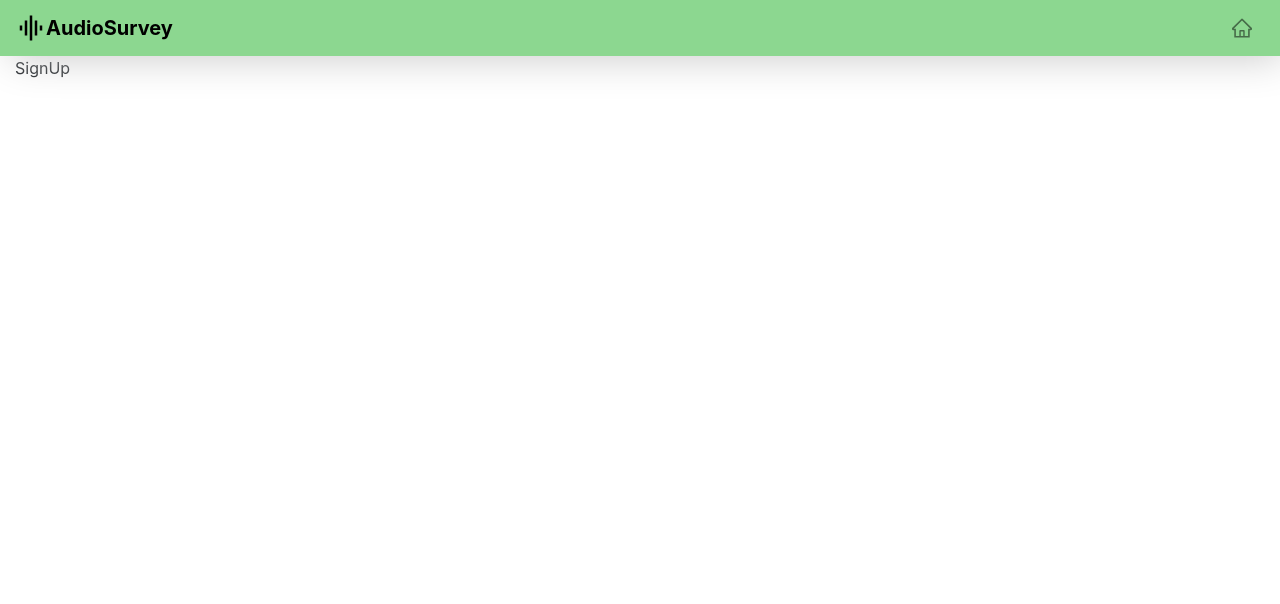
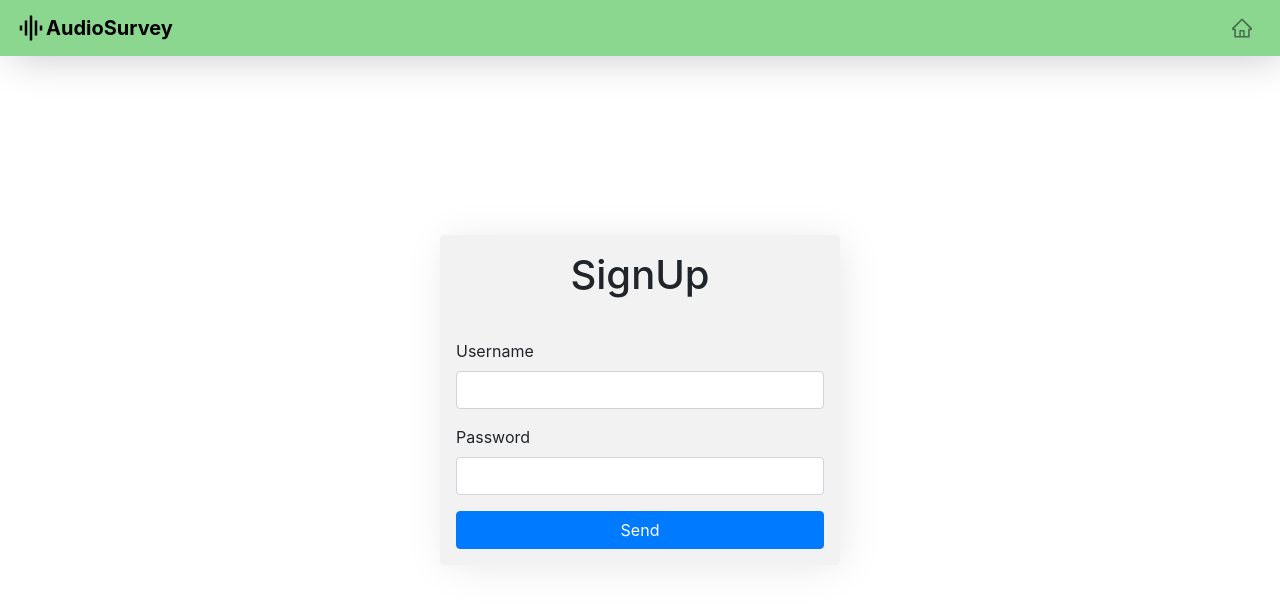
Before and after one commit to daixpham/AudioSurvey, a React (Create React App) app in the folder frontend/audio-survey/: page /signup in a window 1280 px wide. Shown: the top 604 px of the page. Built offline with nearby package versions, Linux system fonts and the light colour scheme.

Commit message:
SignUp added

```diff
--- a/frontend/audio-survey/package.json
+++ b/frontend/audio-survey/package.json
@@ -7,6 +7,7 @@
     "@testing-library/react": "^9.3.2",
     "@testing-library/user-event": "^7.1.2",
     "antd": "^4.1.5",
+    "axios": "^0.19.2",
     "bootstrap": "^4.4.1",
     "react": "^16.13.1",
     "react-dom": "^16.13.1",
--- a/frontend/audio-survey/src/components/Body.js
+++ b/frontend/audio-survey/src/components/Body.js
@@ -25,10 +25,6 @@ function Body() {
   );
 }
 
-function PrivateRoute({children, ...rest}){
-  return(
-    <Route/>
-  );
-}
+
 
 export default Body;
--- a/frontend/audio-survey/src/components/Dashboard.js
+++ b/frontend/audio-survey/src/components/Dashboard.js
@@ -19,8 +19,6 @@ export const Dashboard = () => {
       }
 
     return function cleanup(){
-        console.log("YOO");
-
         setFetch(false)
     }
   }, [userData]);
--- a/frontend/audio-survey/src/components/Login.js
+++ b/frontend/audio-survey/src/components/Login.js
@@ -26,7 +26,7 @@ export default function Login() {
     loginData.password = data.get("password");
     console.log(JSON.stringify(loginData));
     //fetch data
-    let loginResponse = await fetch("https://localhost:5001/api/users");
+    let loginResponse =  await fetch("https://localhost:5001/api/users");
     users = await loginResponse.json();
 
     userID = getLoginResult(loginData);
--- a/frontend/audio-survey/src/components/SignUp.js
+++ b/frontend/audio-survey/src/components/SignUp.js
@@ -1,11 +1,95 @@
-import React from "react";
+import React, { useState, Component } from "react";
+import {
+  BrowserRouter as Router,
+  Route,
+  Link,
+  useHistory,
+} from "react-router-dom";
+import axios from "axios";
 
-function SignUp(){
-    return(
-        <div>
-            SignUp
-        </div>
-    );
+export default function SignUp() {
+  let users = null;
+  let userID = null;
+  const [alert, setAlert] = useState(false);
+  let routeHistory = useHistory();
+  // call when Send button pressed
+  async function handleSubmit(event) {
+    event.preventDefault();
+
+    let signUpData = {
+      username: "",
+      password: "",
+    };
+
+    //Get form data
+    const data = new FormData(event.target);
+    signUpData.username = data.get("username");
+    signUpData.password = data.get("password");
+
+    console.log(signUpData);
+
+    axios
+      .post("https://localhost:5001/api/users", { signUpData })
+      .then((res) => {
+        console.log(res);
+        console.log(res.data);
+      })
+      .catch((err) => {
+        console.log(err);
+      });
+    //fetch data
+    // fetch("https://localhost:5001/api/users", {
+    //   method: "POST",
+    //   headers: {
+    //     'Accept': "*/*",
+    //     "Content-Type": "application/x-www-form-urlencoded",
+    //   },
+    //   body: JSON.stringify(signUpData),
+    // })
+    //   .then((response) => response.json)
+    //   .catch((error) => console.log("Unable to add User", error));
+
+    console.log(users);
+  }
+
+  return (
+    <div className="container">
+      <div className="vertical-center card rounded-top">
+        <h1 className="p-3 text-center">SignUp</h1>
+
+        {alert ? <AlertDiv text="Username or Password is incorrect !" /> : null}
+        <form className="p-3" onSubmit={handleSubmit}>
+          <div className="form-group">
+            <label htmlFor="exampleInputEmail1">Username</label>
+            <input
+              type="text"
+              className="form-control"
+              id="username"
+              name="username"
+            />
+          </div>
+          <div className="form-group">
+            <label htmlFor="password">Password</label>
+            <input
+              type="password"
+              className="form-control"
+              id="password"
+              name="password"
+            />
+          </div>
+          <button type="submit" className="btn btn-primary btn-block px-3">
+            Send
+          </button>
+        </form>
+      </div>
+    </div>
+  );
 }
 
-export default SignUp;
+function AlertDiv(props) {
+  return (
+    <div className="alert alert-danger m-3 " role="alert">
+      {props.text}
+    </div>
+  );
+}
```
Also changed, not shown: 8 other files (tests, documents, lock files or other folders).
